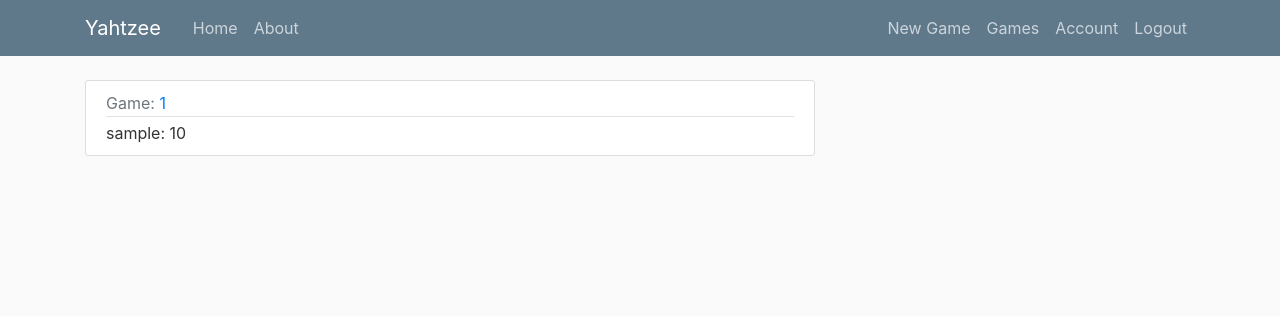
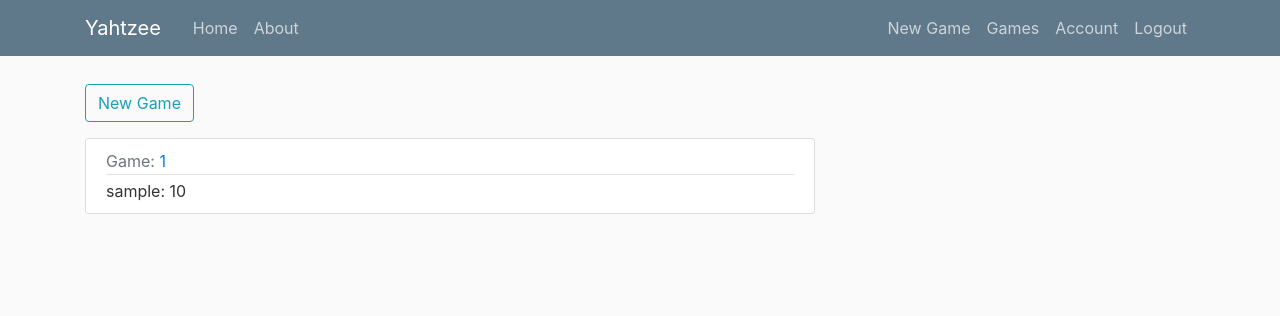
Before and after one commit to pmacking/yahtzee-app, a Flask app: page /games in a window 1280 px wide. Shown: the top 316 px of the page. Run offline with Flask 2, Linux system fonts and the light colour scheme; a user stored in the database is signed in; tables that the repository leaves empty hold one stand-in row (values such as "Sample post"); parts of the project's set-up code (start-up, migrations or seed data) failed here and were passed over; some libraries are stand-ins or nearby versions.

Commit message:
Adds button to redirect read_games to create_game

```diff
--- a/yahtzee/games/forms.py
+++ b/yahtzee/games/forms.py
@@ -2,25 +2,28 @@
 from wtforms import SubmitField
 
 
-class CreateGameForm(FlaskForm):
+class NewGameForm(FlaskForm):
     """
-    This is the start new game form utilized in /usersgames route
+    This is the new game button utilized in read_games route
 
     :param FlaskForm: class inheretence from FlaskForm in flask_wtf
     """
-    # add attributes set to imported wtforms classes
-    # included args '<Titlecase>' html label
-    # add args as imported wtforms.validators classes with sub args as req
     submit = SubmitField('New Game')
+
+
+class CreateGameForm(FlaskForm):
+    """
+    This is the start new game form utilized in usersgames route
+
+    :param FlaskForm: class inheretence from FlaskForm in flask_wtf
+    """
+    submit = SubmitField('Create Game')
 
 
 class PlayGameForm(FlaskForm):
     """
-    This is the start new game form utilized in /usersgames route
+    This is the play game form utilized in usergame route
 
     :param FlaskForm: class inheretence from FlaskForm in flask_wtf
     """
-    # add attributes set to imported wtforms classes
-    # included args '<Titlecase>' html label
-    # add args as imported wtforms.validators classes with sub args as req
     submit = SubmitField('Play Game')
--- a/yahtzee/games/routes.py
+++ b/yahtzee/games/routes.py
@@ -3,7 +3,7 @@
 
 from yahtzee import db
 from yahtzee.models import User, UsersGames, Game
-from yahtzee.games.forms import CreateGameForm, PlayGameForm
+from yahtzee.games.forms import NewGameForm, CreateGameForm, PlayGameForm
 from yahtzee.games.utils import get_game_state_json
 
 import logging, json
@@ -29,6 +29,11 @@
     """
     This function responds to the URL /games
     """
+    form = NewGameForm()
+
+    if form.validate_on_submit():
+        return redirect(url_for('games.create_game'))
+
     # display existing usersgames for current_user in template
     usersgames = UsersGames.query.\
         filter_by(user_id=current_user.id).\
@@ -42,13 +47,15 @@
     #     order_by(Game.game_id.desc()).\
     #     all()
 
+    # check if user has usersgame, and if not redirect to create a game
     if not usersgames:
         return redirect(url_for('games.create_game'))
 
     return render_template(
         "read_games.html",
         title='Games',
-        usersgames=usersgames
+        usersgames=usersgames,
+        form=form
         )
 
 
--- a/yahtzee/templates/create_game.html
+++ b/yahtzee/templates/create_game.html
@@ -3,7 +3,7 @@
     <div class="content-section">
         <legend class="border-bottom mb-1">Create New Game</legend>
         <div class="article-metadata">
-            <button type="button" class="btn btn-danger btn-sm m-1 mb-2" data-toggle="modal" data-target="#createModal">New Game</button>
+            <button type="button" class="btn btn-outline-info m-1 mb-2" data-toggle="modal" data-target="#createModal">New Game</button>
         </div>
     </div>
     <!-- Modal -->
--- a/yahtzee/templates/read_games.html
+++ b/yahtzee/templates/read_games.html
@@ -1,5 +1,13 @@
 {% extends "layout.html" %}
 {% block content %}
+  <div class="media body">
+      <form method="POST" action="">
+          {{ form.hidden_tag() }} <!-- adds CSRF token: protect attacks-->
+          <div class="form-group">
+              {{ form.submit(class="btn btn-outline-info mt-1") }}
+          </div>
+      </form>
+  </div>
   {% for ug in usersgames %}
       <article class="media content-section">
         <div class="media-body">
```
Lines whose indentation alone changed are shown as unchanged.
